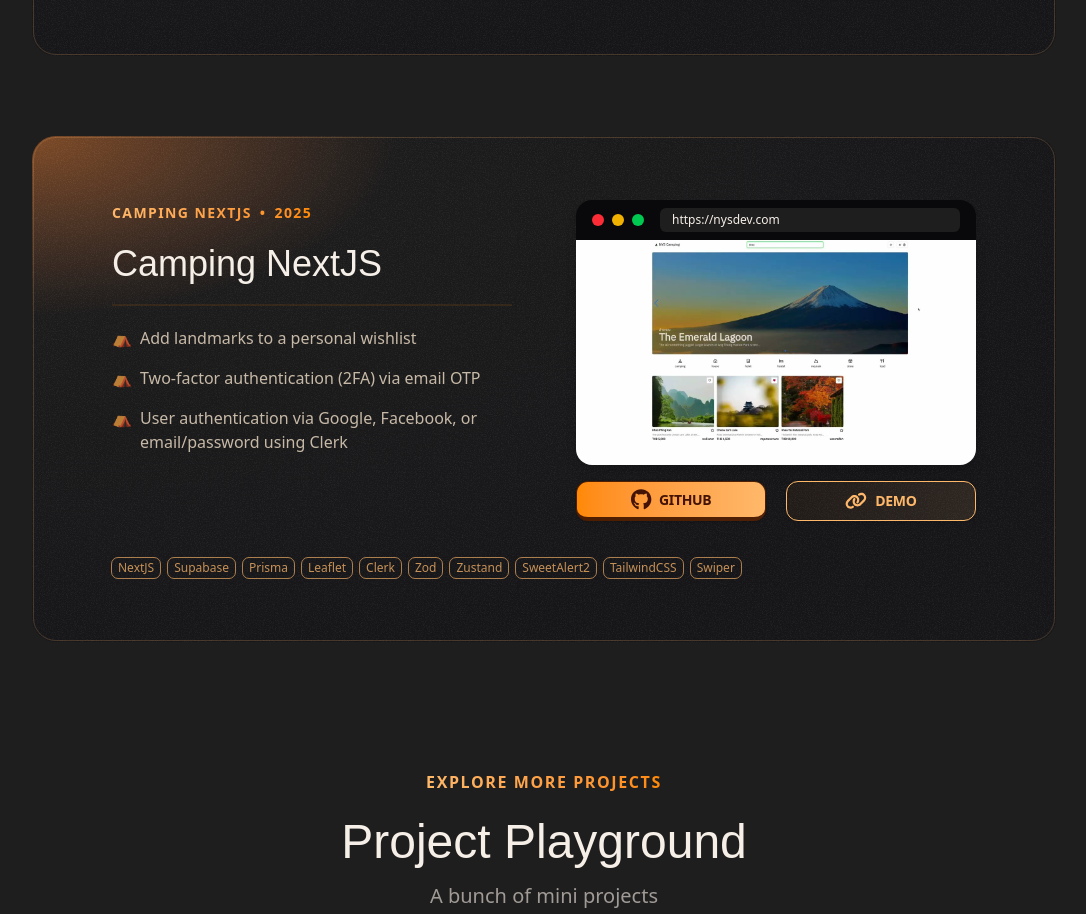
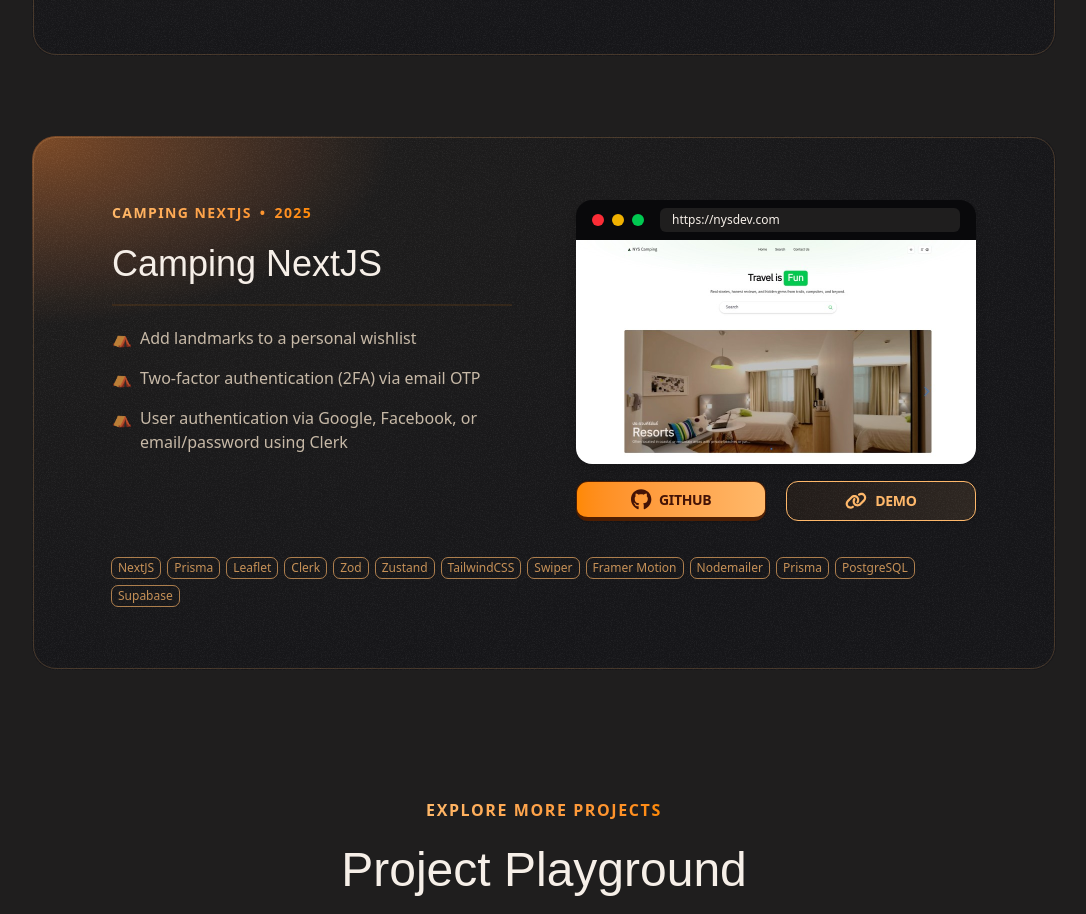
Before and after one commit to ouyniya/my-first-portfolio, a Next.js app: page / in a window 1280 px wide. Shown: the part 2280-3194 px from the top of the page, without its empty margins (96-1182 px from the left). Built offline with nearby package versions, Linux system fonts and the light colour scheme; a web font is replaced by a local one.

Commit message:
doc: update projects

```diff
--- a/src/Sections/Projects.tsx
+++ b/src/Sections/Projects.tsx
@@ -1,5 +1,5 @@
 import project1 from "@/assets/images/project-1.jpg";
-import project2 from "@/assets/images/project-2.jpeg";
+import project2 from "@/assets/images/project-2.jpg";
 import project3 from "@/assets/images/project-3.jpg";
 import Image from "next/image";
 import { SectionHeader } from "../components/SectionHeader";
@@ -104,21 +104,24 @@
           "User authentication via Google, Facebook, or email/password using Clerk",
       },
     ],
-    link: "https://youtu.be/xbaHfSJIAQQ",
+    link: "https://nextjs15-camping-site.vercel.app/",
     githubFrontEnd: "https://github.com/ouyniya/nextjs15-camping-site",
     githubBackEnd: "https://github.com/ouyniya/nextjs15-camping-site",
     image: project2,
     stacks: [
       "NextJS",
-      "Supabase",
       "Prisma",
       "Leaflet",
       "Clerk",
       "Zod",
       "Zustand",
-      "SweetAlert2",
       "TailwindCSS",
       "Swiper",
+      "Framer Motion",
+      "Nodemailer",
+      "Prisma",
+      "PostgreSQL",
+      "Supabase",
     ],
     bullet: "⛺",
   },
```
Also changed, not shown: src/assets/images/project-2.jpeg (deleted), src/assets/images/project-2.jpg (added).
